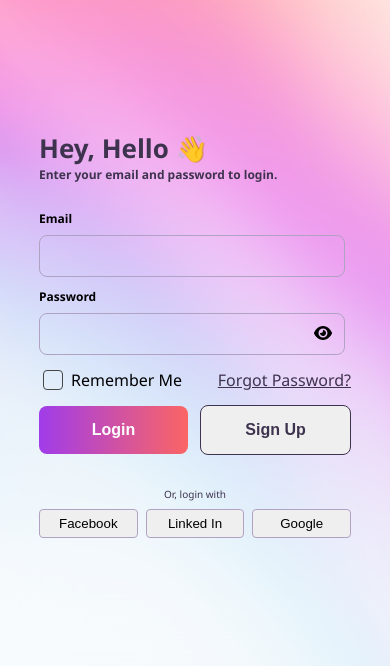
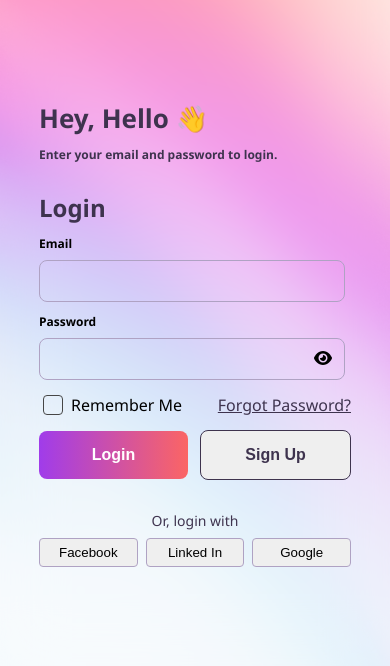
Before and after one commit to Leondylf23/bootcamp_phincon, a plain HTML site: page Day4/index.html in a window 390 px wide. Shown: the part 178-844 px from the top of the page. Drawn offline with Linux system fonts and the light colour scheme.

Commit message:
add element, fix font size

```diff
--- a/Day4/index.html
+++ b/Day4/index.html
@@ -29,6 +29,7 @@
                 <h3>Enter your email and password to login.</h3>
             </div>
             <form class="inputs-container" action="#login">
+                <h2>Login</h2>
                 <div class="input-container">
                     <label for="email">Email</label>
                     <input type="email" id="email" name="email">
--- a/Day4/style.css
+++ b/Day4/style.css
@@ -80,6 +80,7 @@ h1, h2, h3, h4, h5, h6, p, a {
 }
 .greetings-container > h1 {
     font-size: 26px;
+    margin-bottom: 10px;
 }
 .greetings-container > h3 {
     font-size: 12px;
@@ -123,7 +124,7 @@ h1, h2, h3, h4, h5, h6, p, a {
     width: 100%;
     color: #3E334E;
     text-align: center;
-    font-size: 10px;
+    font-size: 14px;
     font-style: normal;
     font-weight: 400;
     line-height: 100%;
@@ -245,6 +246,11 @@ h1, h2, h3, h4, h5, h6, p, a {
 .hidden {
     display: none;
 }
+.inputs-container > h2 {
+    display: none;
+    text-align: start;
+    width: 100%;
+}
 @media only screen and (max-width: 1067px) {
     .left-content > div {
         width: 70%;
@@ -322,4 +328,7 @@ h1, h2, h3, h4, h5, h6, p, a {
         width: 52px;
         height: 52px;
     }
+    .inputs-container > h2 {
+        display: block;
+    }
 }
```
